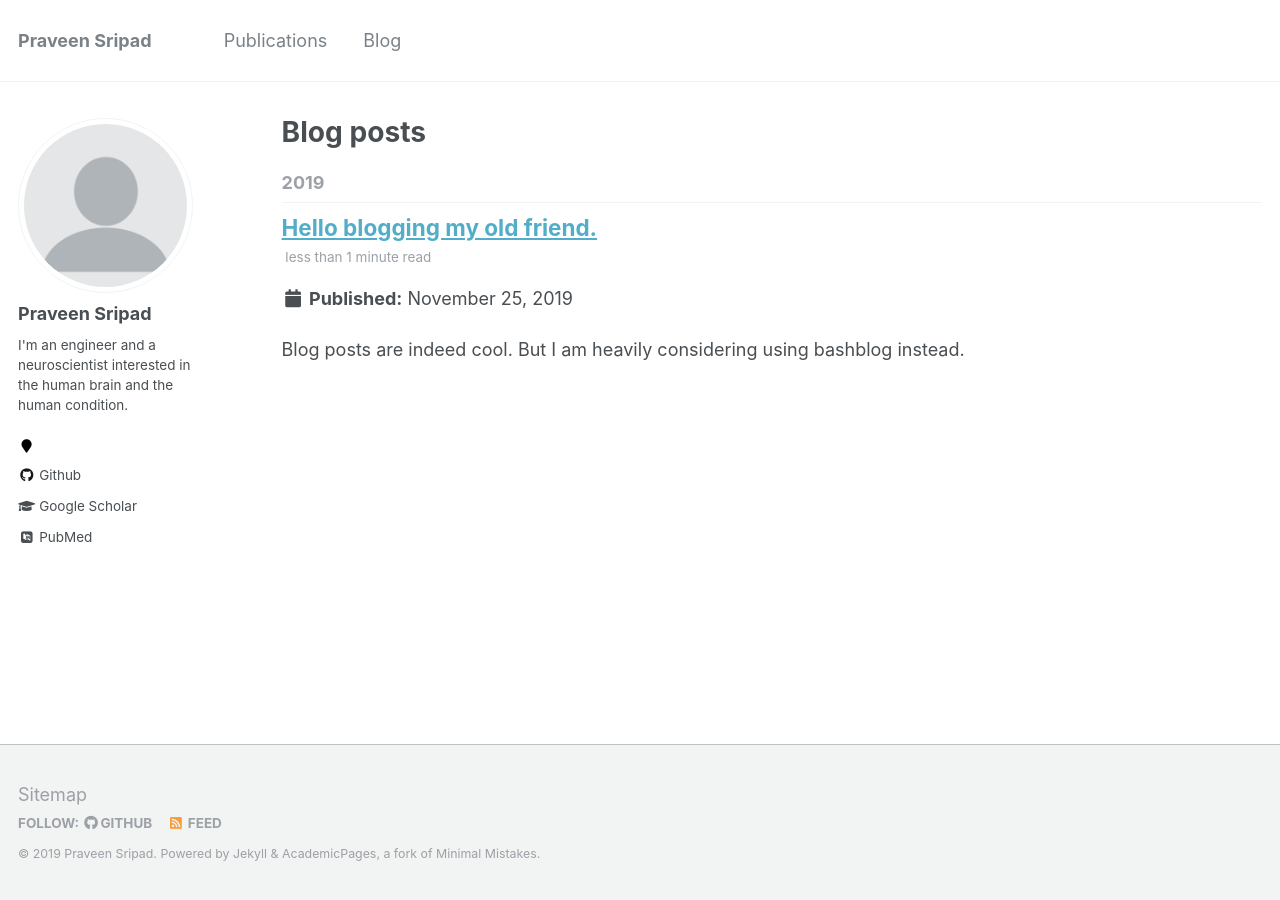
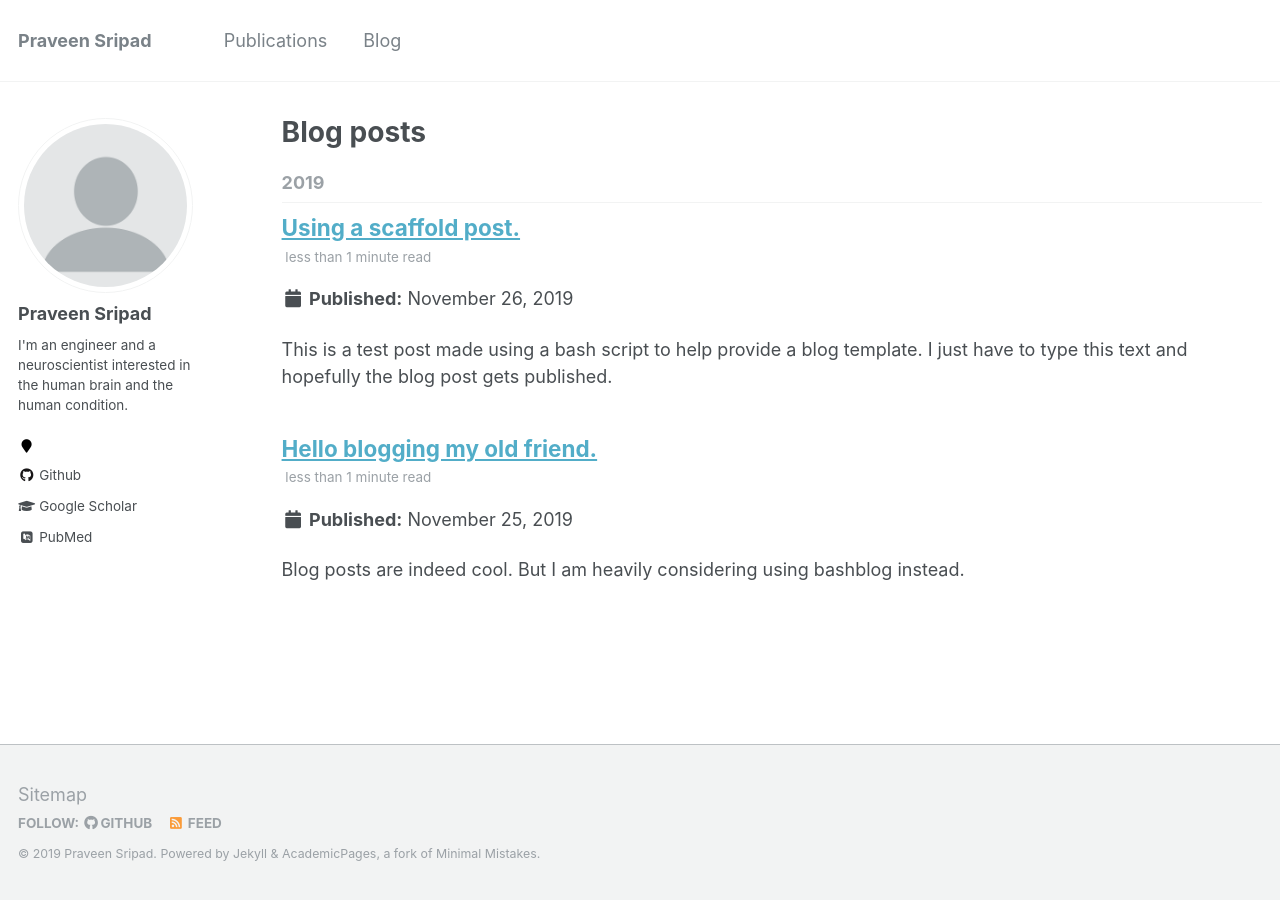
Before and after one commit to pravsripad/pravsripad.github.io, a Jekyll site: the page built from _pages/year-archive.html, in a window 1280 px wide. Built offline with Jekyll 4.4.1, drawn with Linux system fonts in a browser that asks for light colours; some web fonts are replaced.

```diff
--- /dev/null
+++ b/_posts/2019-11-26-using-a-scaffold-post.md
@@ -0,0 +1,12 @@
+---
+layout: post
+title: "Using a scaffold post."
+author: "Praveen Sripad"
+date: 2019-11-26 01:21:14
+tags:
+- init
+---
+
+This is a test post made using a bash script to help provide a blog template. I just have to type this text and hopefully the blog post gets published.
+
+I found this scaffold script [here](https://www.marcusoft.net/2014/12/my-post-scaffolder-for-jekyll.html)
```
Also changed, not shown: _pages/publications.md (+2 -2 lines), 1 other file.
